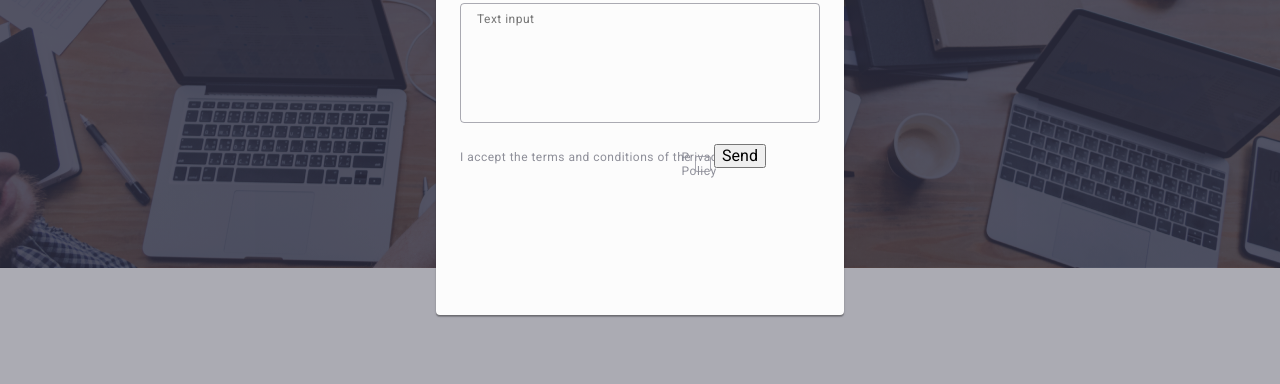
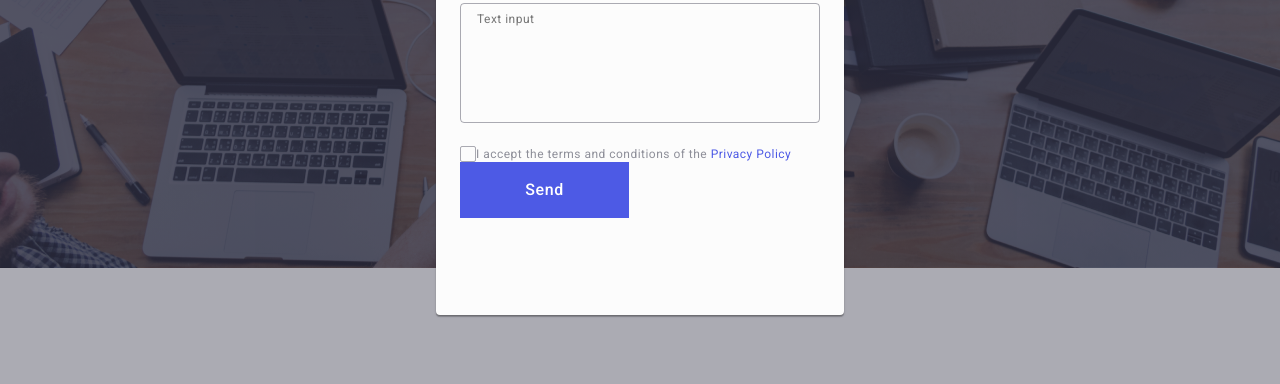
Before and after one commit to Anastasiia23120/goit-markup-hw-05, a plain HTML site: page index.html in a window 1280 px wide. Shown: the part 405-789 px from the top of the page. Drawn offline with nearby package versions, Linux system fonts and the light colour scheme.

Commit message:
add styles and footer with checkbox

```diff
--- a/css/styles.css
+++ b/css/styles.css
@@ -721,7 +721,7 @@ button {
   color: #8e8f99;
 }
 
-.review-form-policy {
+.review-form-custom-checkbox {
   display: inline-flex;
   align-items: center;
   justify-content: center;
@@ -734,4 +734,29 @@ button {
     fill 250ms cubic-bezier(0.4, 0, 0.2, 1);
   fill: transparent;
 }
+
+.review-form-checkbox:checked + .review-form-custom-checkbox {
+  background-color: #404bbf;
+  border: none;
+  fill: #f4f4fd;
+}
+
+.review-form-policy-link {
+  color: #4d5ae5;
+}
+
+.review-form-submit-btn {
+  display: block;
+  min-width: 169px;
+  height: 56px;
+  font-family: "Roboto", sans-serif;
+  font-size: 16px;
+  font-weight: 500;
+  line-height: 1.5;
+  letter-spacing: 0.04em;
+  color: #ffffff;
+  background-color: #4d5ae5;
+  border: none;
+  transition: background-color 250ms cubic-bezier(0.4, 0, 0.2, 1);
+}
 /* ==================== /MODAL WINDOW STYLES ==================== */
--- a/index.html
+++ b/index.html
@@ -424,7 +424,7 @@
     </main>
     <!--footer-->
 
-    <footer class="C">
+    <footer class="page-footer">
       <div class="container footer-container">
         <div class="footer-logo-and-text">
           <a class="logo footer-logo" href="./index.html"
@@ -549,7 +549,7 @@
             </label>
             <textarea
               class="review-form-comment"
-              name=""
+              name="user-comment"
               id="user-comment"
               name="user-comment"
               placeholder="Text input"
@@ -565,8 +565,12 @@
               required
             />
             <label class="review-form-checkbox-label" for="user-privacy"
+              ><span class="review-form-custom-checkbox">
+                <svg class="review-form-checkbox-icon" width="10" height="8">
+                  <use href="./images/icons.svg#icon-check"></use>
+                </svg> </span
               >I accept the terms and conditions of the
-              <span class="review-form-policy">Privacy Policy</span>
+              <a class="review-form-policy-link" href="">Privacy Policy</a>
             </label>
             <button class="review-form-submit-btn" type="submit">Send</button>
           </div>
@@ -575,8 +579,3 @@
     </div>
   </body>
 </html>
-
-<label class="review-form-checkbox-label" for="user-privacy"
-  >I accept the terms and conditions of the
-  <a class="review-form-policy-link" href="">Privacy Policy</a></label
->
```
